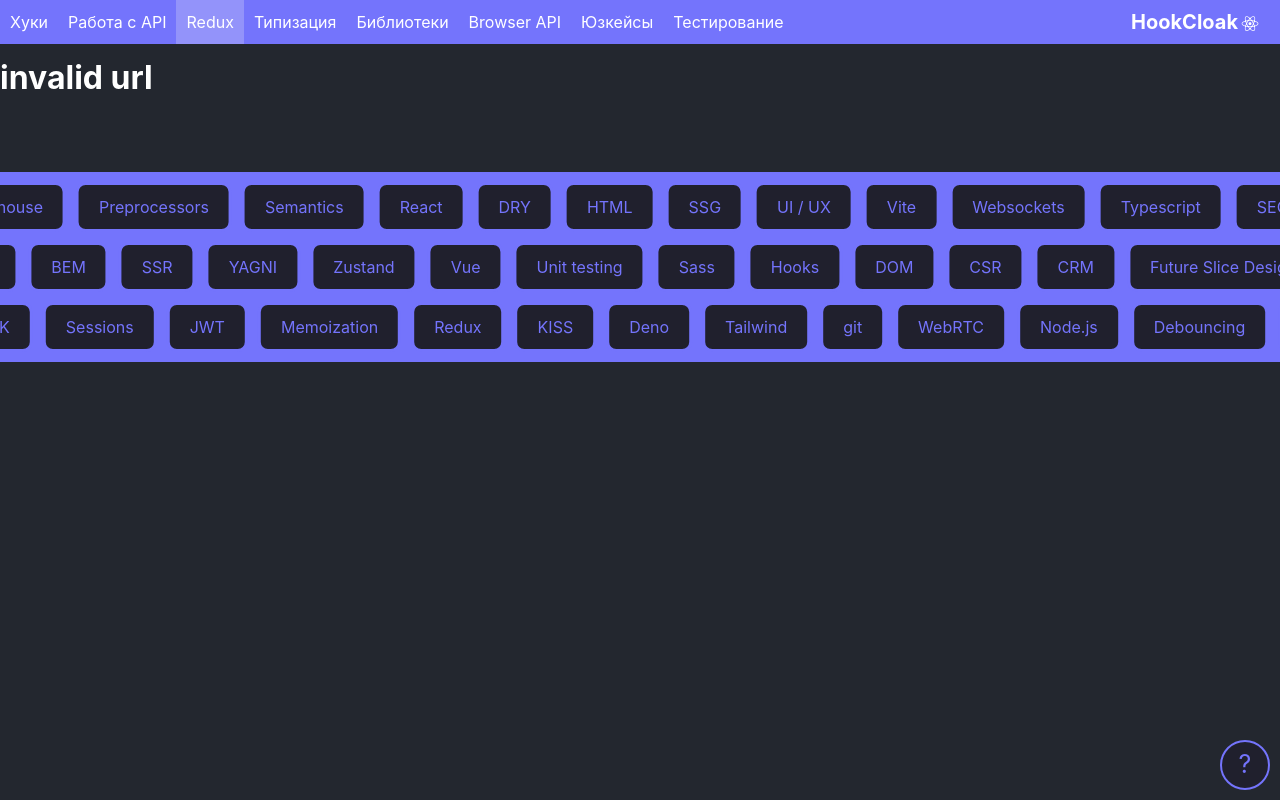
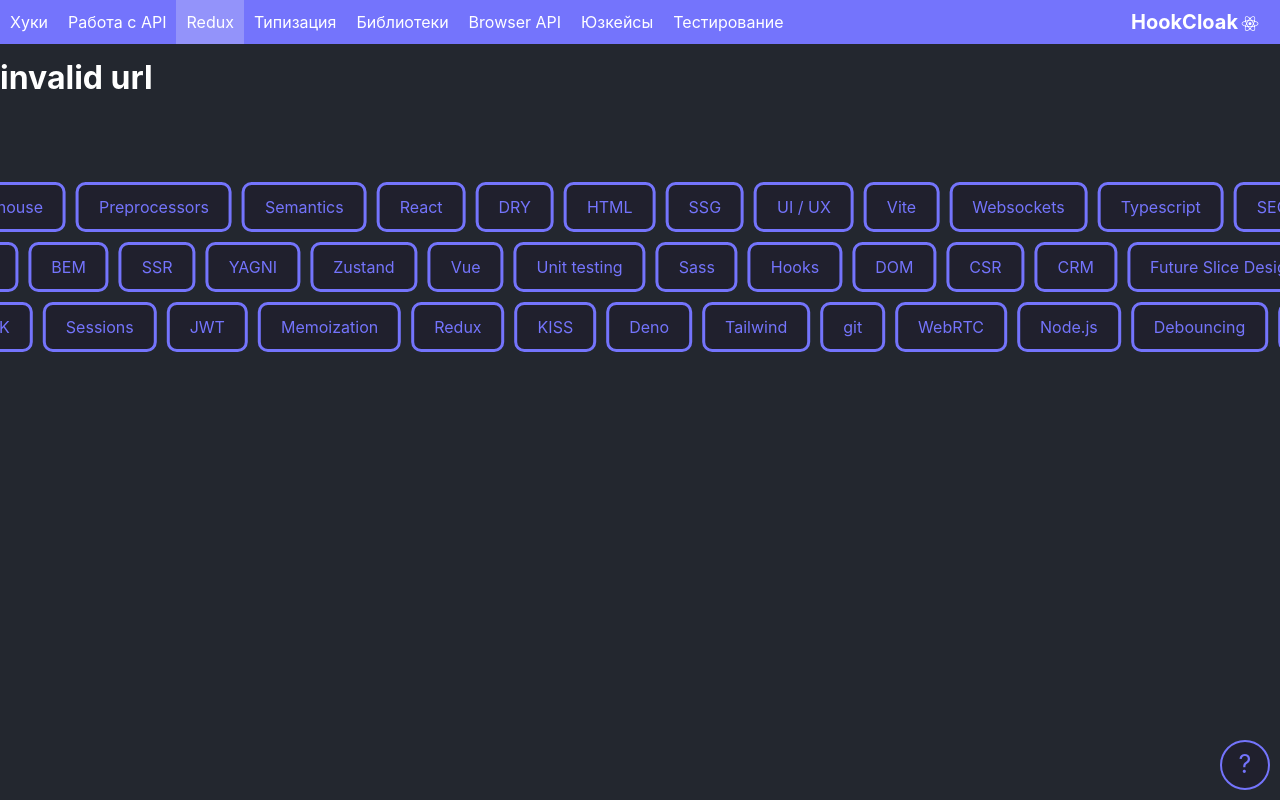
Before and after one commit to hirenkiakuu/HookCloak, a React (Vite) app: page /HookCloak/redux in a window 1280 px wide. Built offline with nearby package versions, Linux system fonts and the light colour scheme.

Commit message:
chore: footer stylization changes

```diff
--- a/src/components/Footer/Footer.module.css
+++ b/src/components/Footer/Footer.module.css
@@ -1,7 +1,7 @@
 .footer-container {
   width: 100%;
   /* max-width: 100vw; */
-  background-color: #7474fc;
+  /* background-color: #7474fc; */
   padding-top: 10px;
   /* max-width: 1920px; */
 }
```
